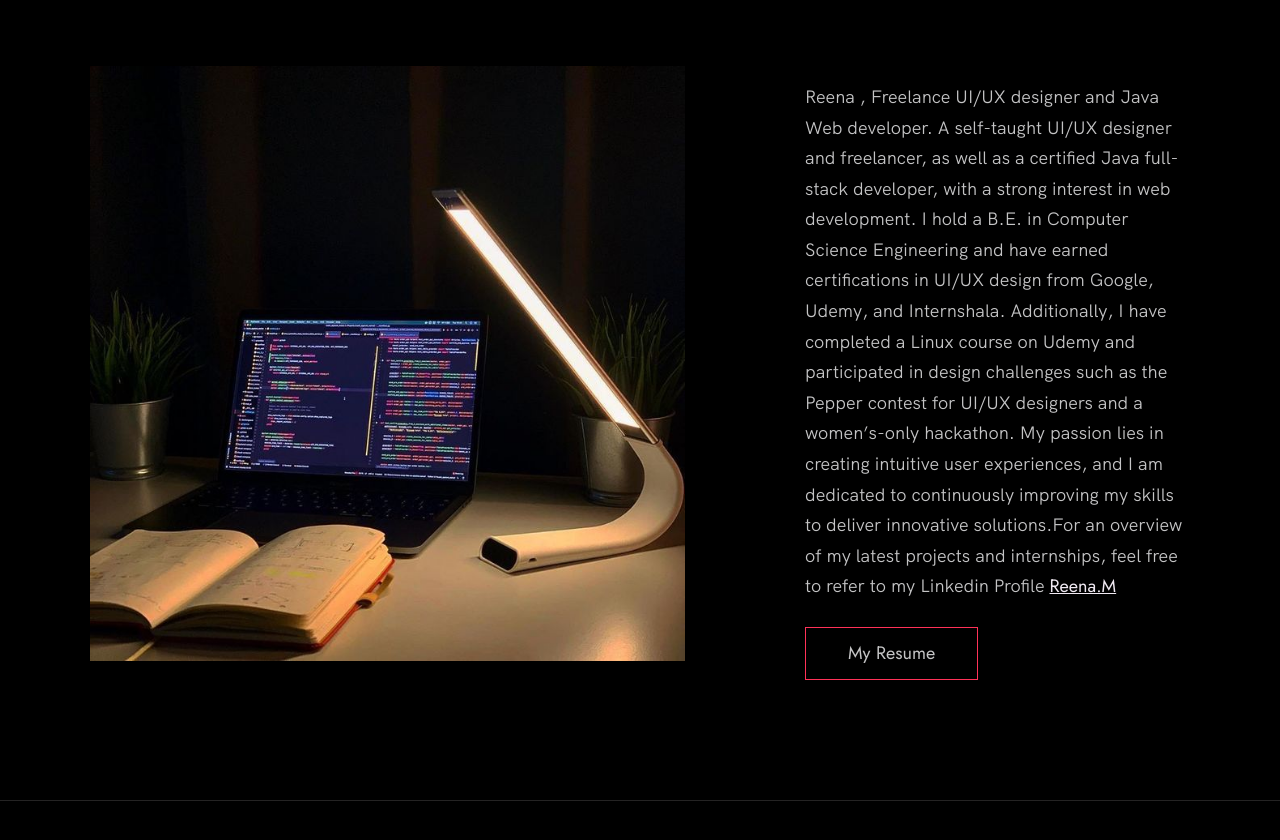
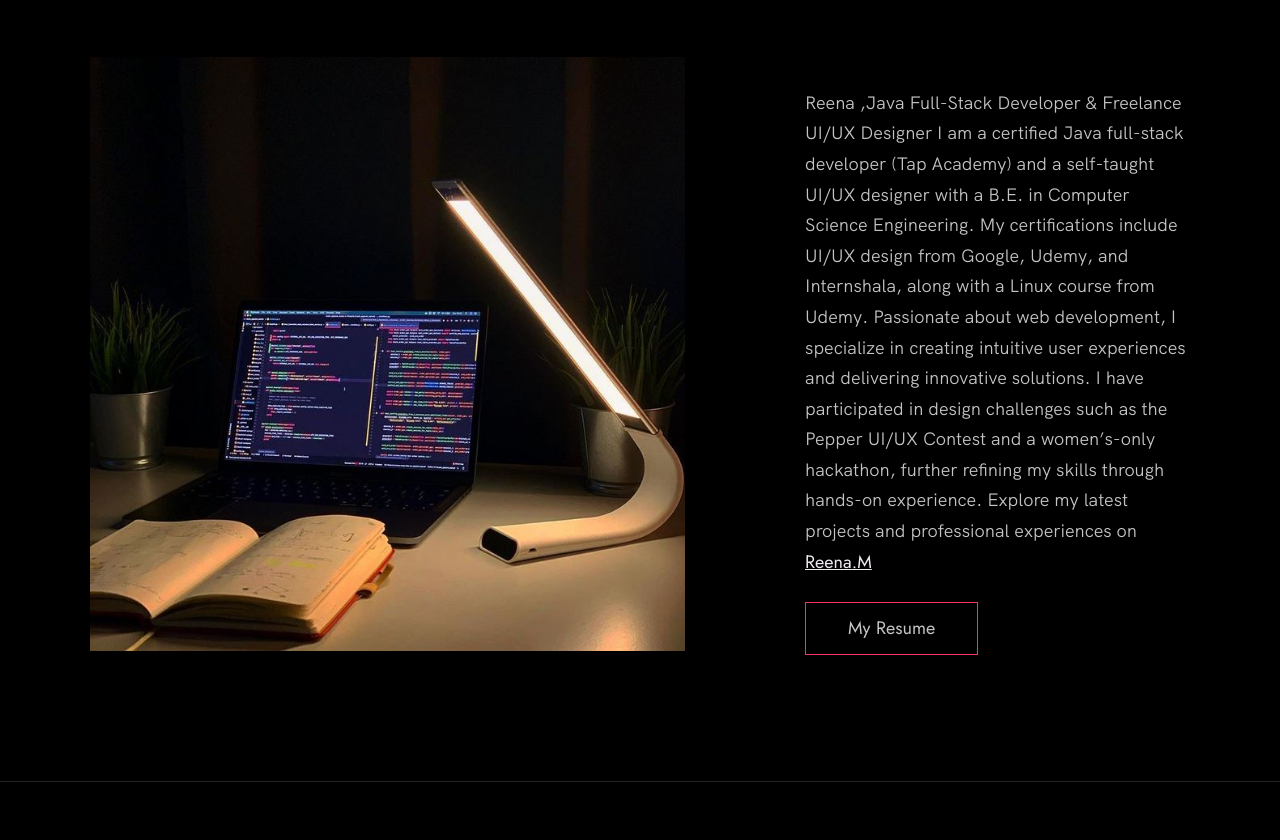
Before and after one commit to reena2703/reenaportfolio, a plain HTML site: page index.html in a window 1280 px wide. Shown: the part 7583-8423 px from the top of the page. Drawn offline with Linux system fonts and the light colour scheme.

Commit message:
Update index.html

```diff
--- a/index.html
+++ b/index.html
@@ -295,10 +295,11 @@
           <div class="about__text">
             <!-- Replace the below paragraph with info about yourself -->
             <p>
-              Reena , Freelance UI/UX designer and Java Web developer.
-              A self-taught UI/UX designer and freelancer, as well as a certified Java full-stack developer, with a strong interest in web development. I hold a B.E. in Computer Science Engineering and have earned certifications in UI/UX design from Google, Udemy, and Internshala.
-              Additionally, I have completed a Linux course on Udemy and participated in design challenges such as the Pepper contest for UI/UX designers and a women’s-only hackathon. My passion lies in creating intuitive user experiences, and
-              I am dedicated to continuously improving my skills to deliver innovative solutions.For an overview of my latest projects and internships, feel free to refer to my Linkedin Profile <a href="https://www.linkedin.com/in/reena-m-35724a203/" class="link"> Reena.M</a>
+              Reena ,Java Full-Stack Developer & Freelance UI/UX Designer
+I am a certified Java full-stack developer (Tap Academy) and a self-taught UI/UX designer with a B.E. in Computer Science Engineering. My certifications include UI/UX design from Google, Udemy, and Internshala, along with a Linux course from Udemy.
+Passionate about web development, I specialize in creating intuitive user experiences and delivering innovative solutions. I have participated in design challenges such as the Pepper UI/UX Contest and a women’s-only hackathon, further refining my skills through hands-on experience.
+
+Explore my latest projects and professional experiences on <a href="https://www.linkedin.com/in/reena-m-35724a203/" class="link"> Reena.M</a>
 
             </p>
             <!-- Provide a link to your resume -->
```
